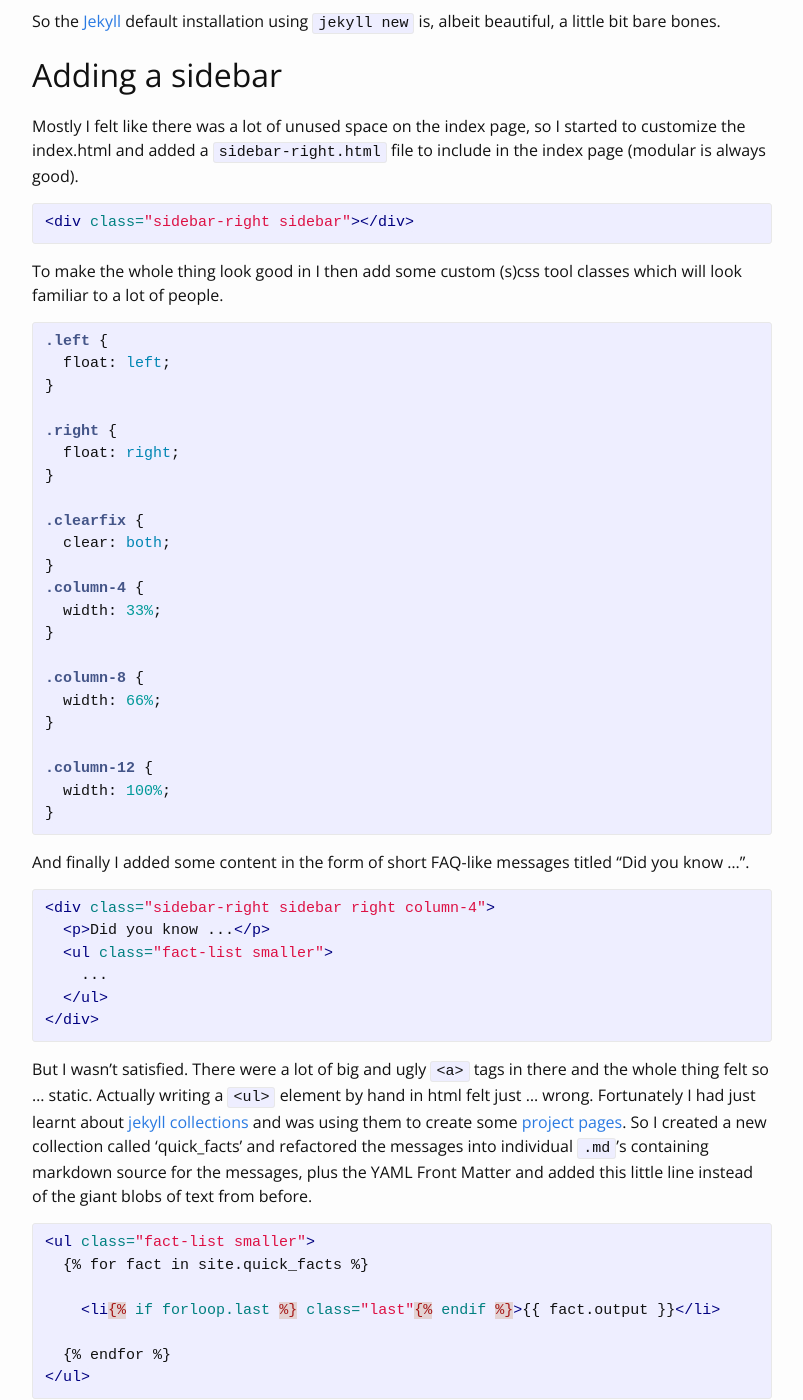
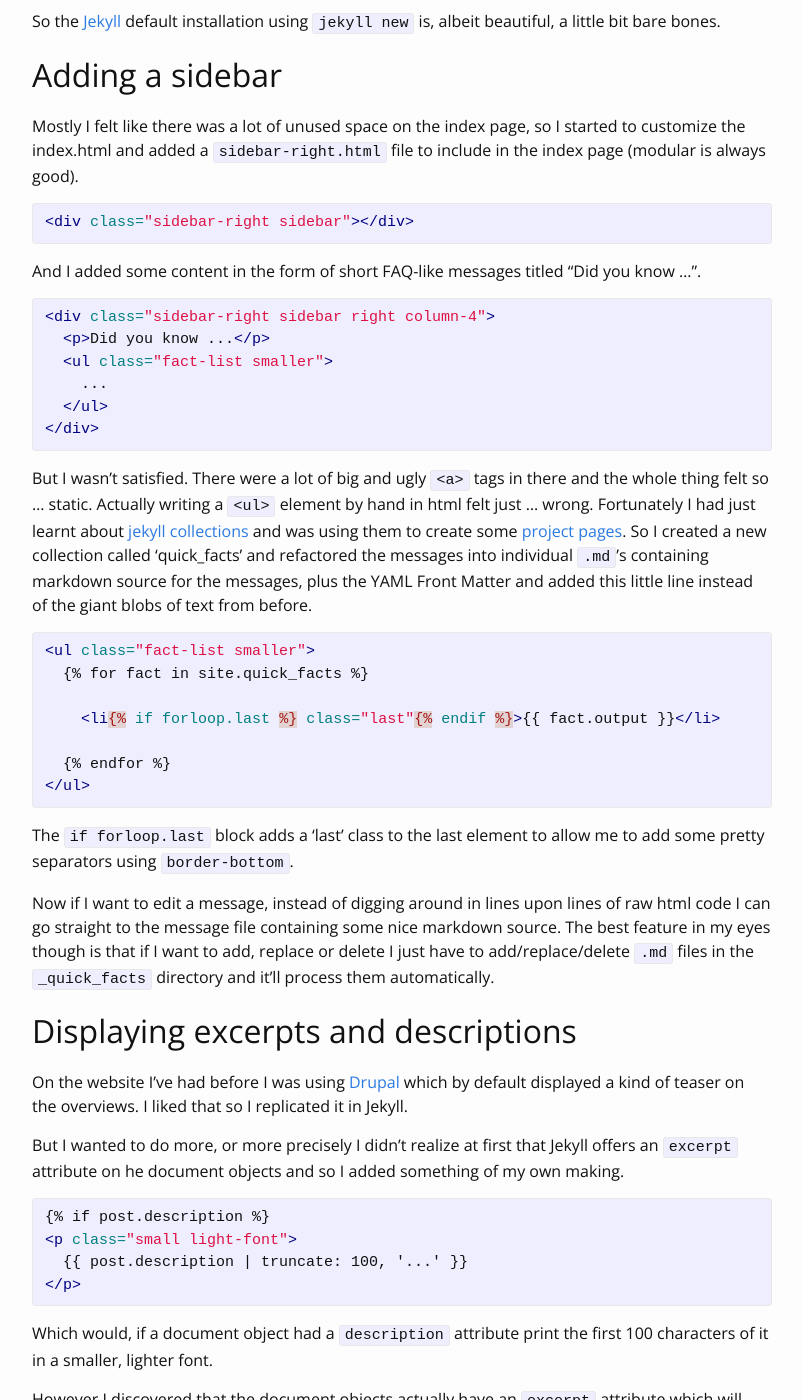
Before and after one commit to JustusAdam/justusadam.github.io, a Jekyll site: the page built from _posts/2015-04-17-a-sweetass-sidebar.md, in a window 1280 px wide and 1400 px high, scrolled down 191 px. Shown: the whole window, without its empty margins (238-1041 px from the left). Built offline with Jekyll 4.4.1, drawn with Linux system fonts in a browser that asks for light colours; some of the changed text lies outside the part shown.

Commit message:
improoving latest post

```diff
--- a/_posts/2015-04-17-a-sweetass-sidebar.md
+++ b/_posts/2015-04-17-a-sweetass-sidebar.md
@@ -13,35 +13,7 @@ Mostly I felt like there was a lot of unused space on the index page, so I start
 <div class="sidebar-right sidebar"></div>
 {% endhighlight %}
 
-To make the whole thing look good in I then add some custom (s)css tool classes which will look familiar to a lot of people.
-
-{% highlight css %}
-.left {
-  float: left;
-}
-
-.right {
-  float: right;
-}
-
-.clearfix {
-  clear: both;
-}
-.column-4 {
-  width: 33%;
-}
-
-.column-8 {
-  width: 66%;
-}
-
-.column-12 {
-  width: 100%;
-}
-
-{% endhighlight %}
-
-And finally I added some content in the form of short FAQ-like messages titled "Did you know ...".
+And I added some content in the form of short FAQ-like messages titled "Did you know ...".
 
 {% highlight html %}
 <div class="sidebar-right sidebar right column-4">
@@ -68,7 +40,8 @@ But I wasn't satisfied. There were a lot of big and ugly `<a>` tags in there  an
 
 The `if forloop.last` block adds a 'last' class to the last element to allow me to add some pretty separators using `border-bottom`.
 
-Now if I want to edit a message I can go straight to the file containing it and if I want to add/replace/delete I just have to add/replace/delete the `.md` file.
+Now if I want to edit a message, instead of digging around in lines upon lines of raw html code I can go straight to the message file containing some nice markdown source.
+The best feature in my eyes though is that if I want to add, replace or delete I just have to add/replace/delete `.md` files in the `_quick_facts` directory and it'll process them automatically.
 
 ## Displaying excerpts and descriptions
 
```
